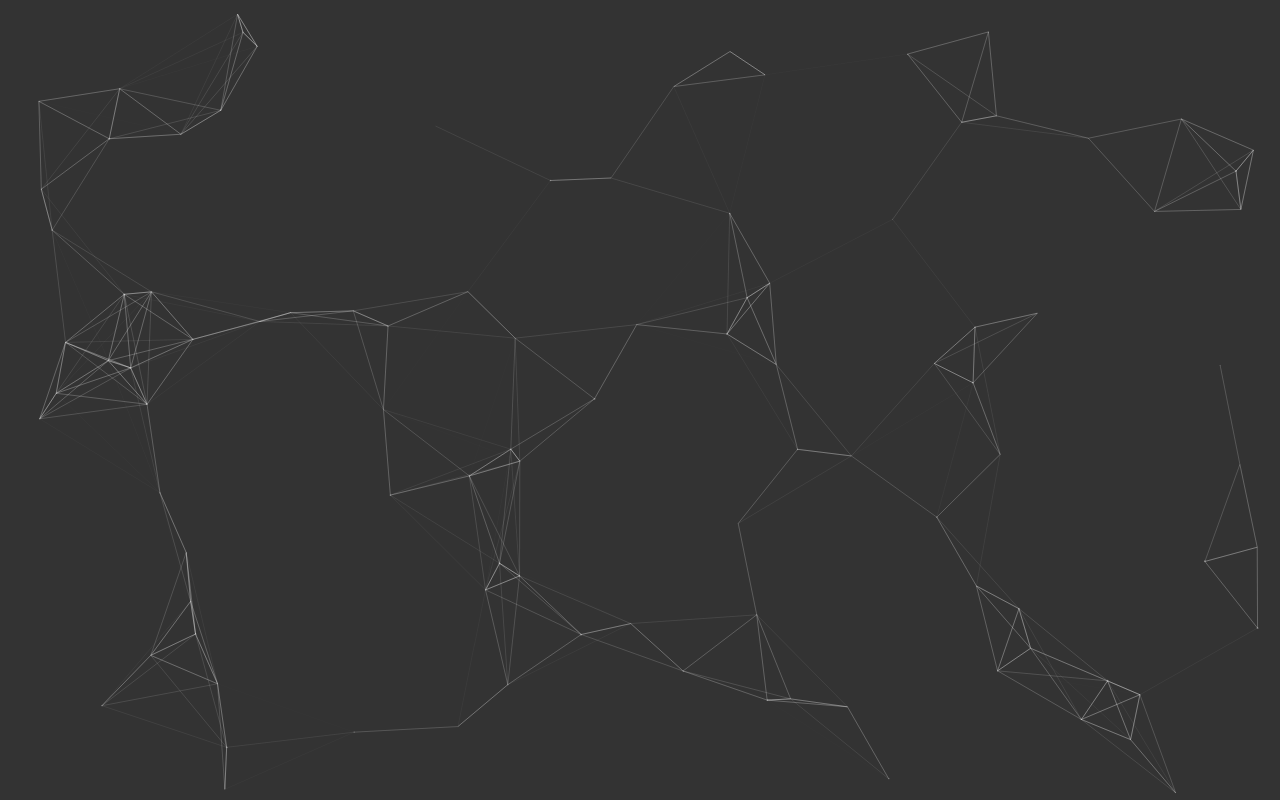
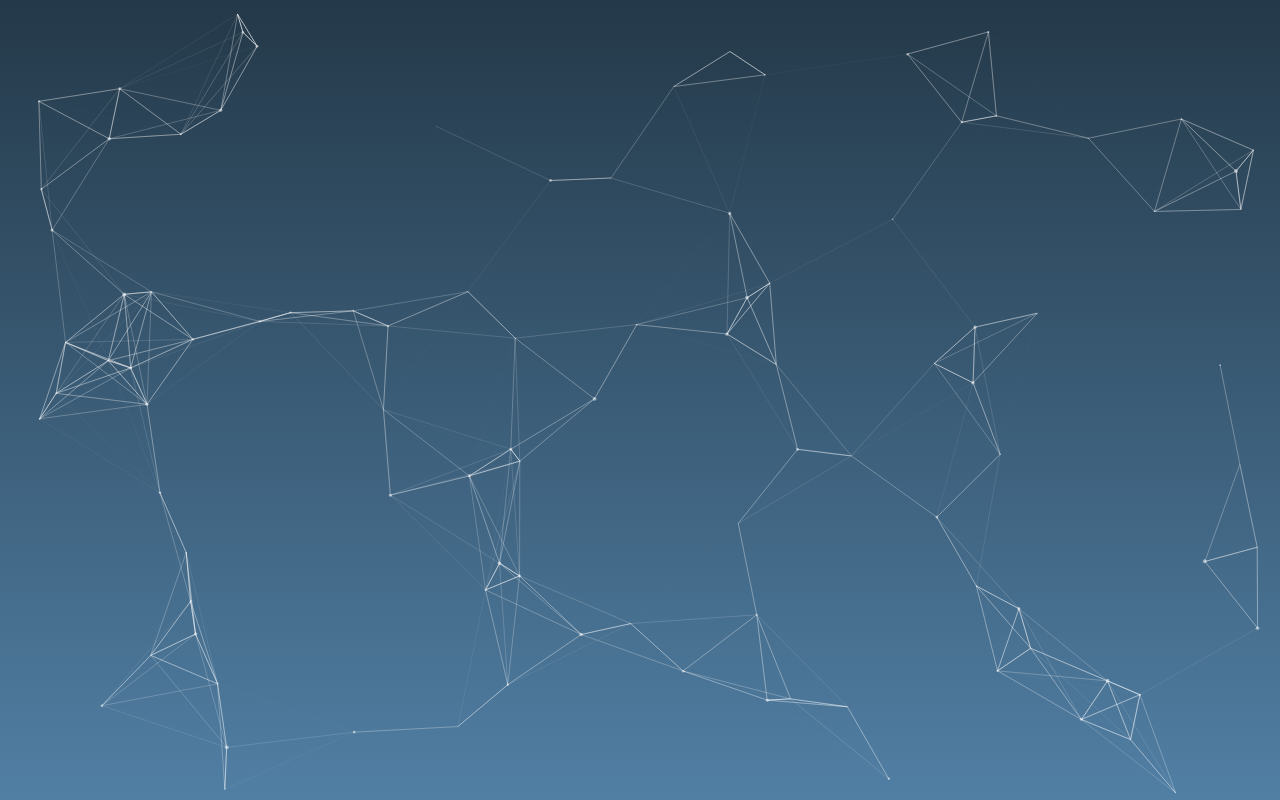
Before and after one commit to PengJiyuan/particle-bg, a website: page examples/index.html in a window 1280 px wide. Drawn offline with Linux system fonts and the light colour scheme.

Commit message:
update example

```diff
--- a/examples/index.html
+++ b/examples/index.html
@@ -11,7 +11,7 @@
       padding: 0;
       width: 100%;
       height: 100%;
-      background-color: #333333;
+      background-image: linear-gradient(to bottom, #243949 0%, #517fa4 100%);
       overflow: hidden;
     }
   </style>
@@ -20,8 +20,7 @@
 <script src="../lib/particle-bg.umd.min.js"></script>
 <script>
   particleBg('body', {
-    radius: 1,
-    color: 'rgba(255, 255, 255, 0.3)'
+    color: 'rgba(255, 255, 255, 0.5)'
   });
 </script>
 </body>
```
